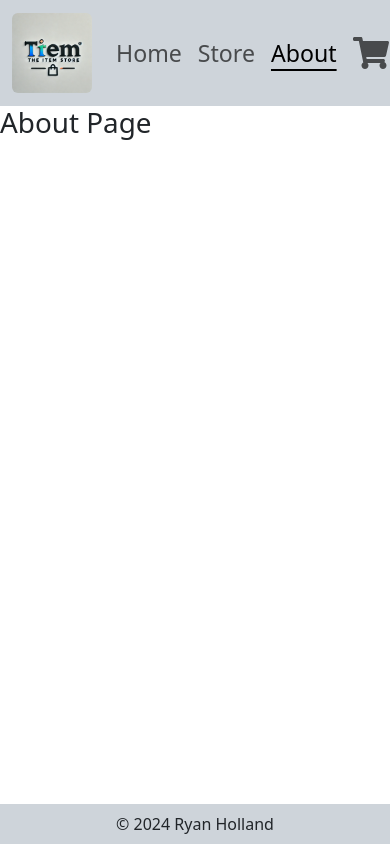
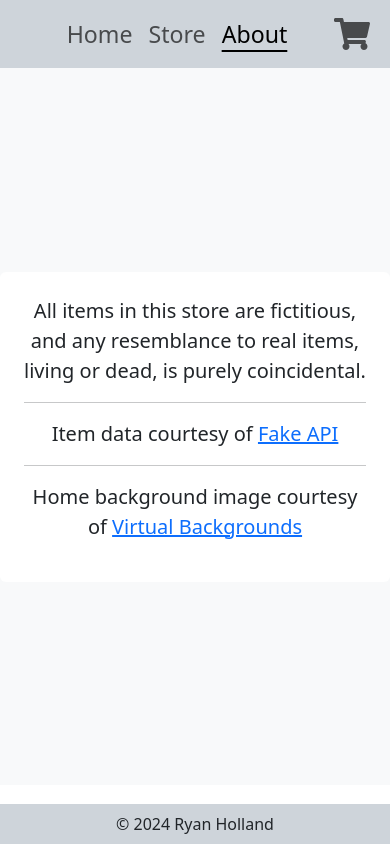
Before and after one commit to ryangholland/top-shopping-cart, a React (Vite) app: page /about in a window 390 px wide. Built offline with nearby package versions, Linux system fonts and the light colour scheme.

Commit message:
Style About page and fix layout issues on small screen sizes

```diff
--- a/src/components/Header.jsx
+++ b/src/components/Header.jsx
@@ -13,7 +13,7 @@ function Header() {
             alt="The Item Store"
             width="80"
             height="80"
-            className="rounded"
+            className="rounded d-none d-sm-block"
           />
         </Navbar.Brand>
 
--- a/src/components/ItemCard.jsx
+++ b/src/components/ItemCard.jsx
@@ -3,7 +3,7 @@ import { FaStar, FaShoppingCart } from "react-icons/fa";
 
 function ItemCard({ item }) {
   return (
-    <Card className="text-center p-2" style={{height: "415px"}}>
+    <Card className="text-center p-2" style={{ minHeight: "415px" }}>
       <Card.Img
         variant="top"
         src={item.image}
@@ -16,10 +16,9 @@ function ItemCard({ item }) {
       />
       <Card.Body className="d-flex justify-content-center align-items-center">
         <Card.Title className="fs-6 fw-bold">{item.title}</Card.Title>
-
       </Card.Body>
       <Card.Footer className="bg-white">
-      <Card.Text className="fs-5 mb-0">${item.price}</Card.Text>
+        <Card.Text className="fs-5 mb-0">${item.price}</Card.Text>
         <Card.Text>
           <FaStar />
           <FaStar />
--- a/src/pages/AboutPage.jsx
+++ b/src/pages/AboutPage.jsx
@@ -1,5 +1,27 @@
+import { Container } from "react-bootstrap";
+
 function AboutPage() {
-    return <h1>About Page</h1>;
-  }
+  return (
+    <section className="about-section d-flex align-items-center bg-light">
+      <Container className="about-container  text-center  bg-white w-auto p-4 rounded">
+        <p className="about-text fs-5">
+          All items in this store are fictitious, and any resemblance to real
+          items, living or dead, is purely coincidental.
+        </p>
+        <hr />
+        <p className="about-text fs-5">
+          Item data courtesy of <a href="https://fakestoreapi.com/">Fake API</a>{" "}
+        </p>
+        <hr />
+        <p className="about-text fs-5">
+          Home background image courtesy of{" "}
+          <a href="https://virtualbackgrounds.site/background/womens-clothing-store/">
+            Virtual Backgrounds
+          </a>
+        </p>
+      </Container>
+    </section>
+  );
+}
 
-  export default AboutPage;
+export default AboutPage;
--- a/src/pages/StorePage.jsx
+++ b/src/pages/StorePage.jsx
@@ -7,7 +7,7 @@ function StorePage() {
   return (
     <section className="bg-light">
       <Container className="p-4">
-        <Row xs={2} md={3} lg={4} className="g-4">
+        <Row xs={1} sm={2} md={3} lg={4} className="g-4">
           {dummyData.map((item) => (
             <Col key={item.id}>
               <ItemCard item={item} />
--- a/src/styles.css
+++ b/src/styles.css
@@ -26,3 +26,11 @@ a.active {
   position: relative;
   z-index: 2;
 }
+
+.about-section {
+  height: 85vh;
+}
+
+.about-text {
+  max-width: 350px;
+}
```
